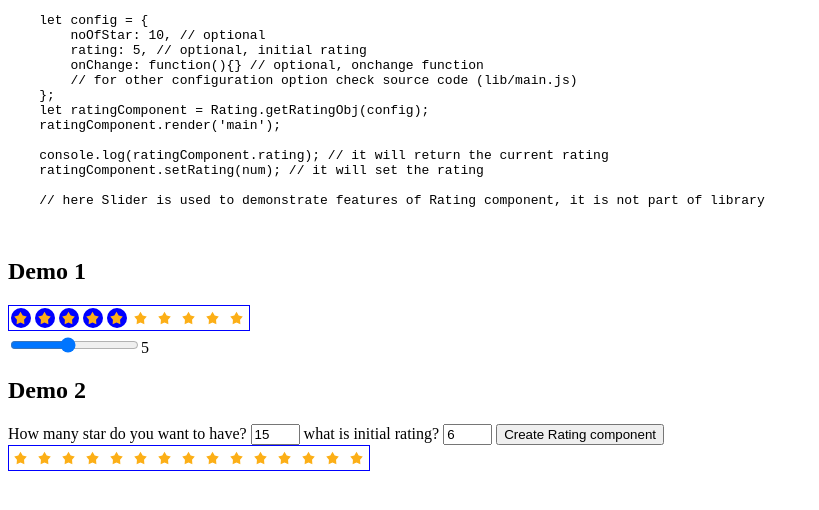
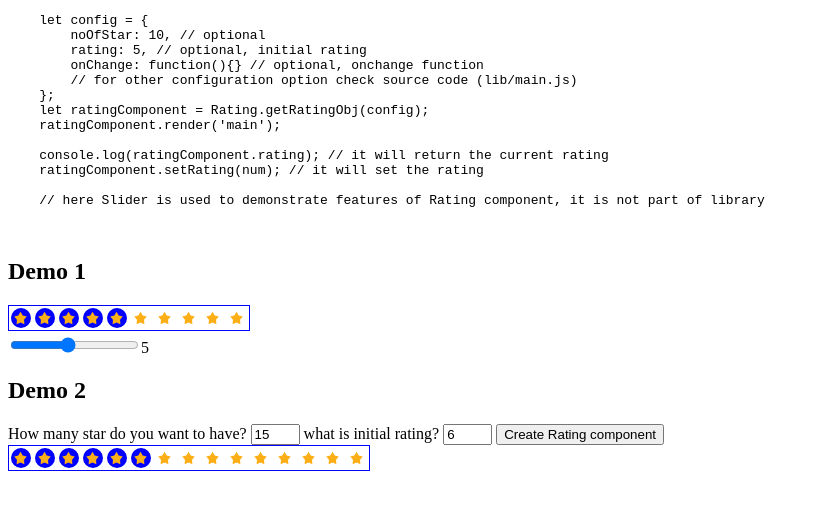
Before and after one commit to invos/Rating, a website: page index.html in a window 1280 px wide. Both pictures are taken after a click on the button "Create Rating component". Shown: the whole page, without its empty margins (0-819 px from the left). Drawn offline with Linux system fonts and the light colour scheme.

Commit message:
change input type

```diff
--- a/index.html
+++ b/index.html
@@ -62,8 +62,8 @@
         function createRatingComponent(){
           let replaceOld = true;
           let config = {
-              noOfStar: document.querySelector('#noOfStars').value, // optional
-              rating: document.querySelector('#initRating').value, // optional, initial rating
+              noOfStar: +(document.querySelector('#noOfStars').value), // optional
+              rating: +(document.querySelector('#initRating').value), // optional, initial rating
           };
           let ratingComponent = Rating.getRatingObj(config);
           ratingComponent.render('demo2', replaceOld);
```
